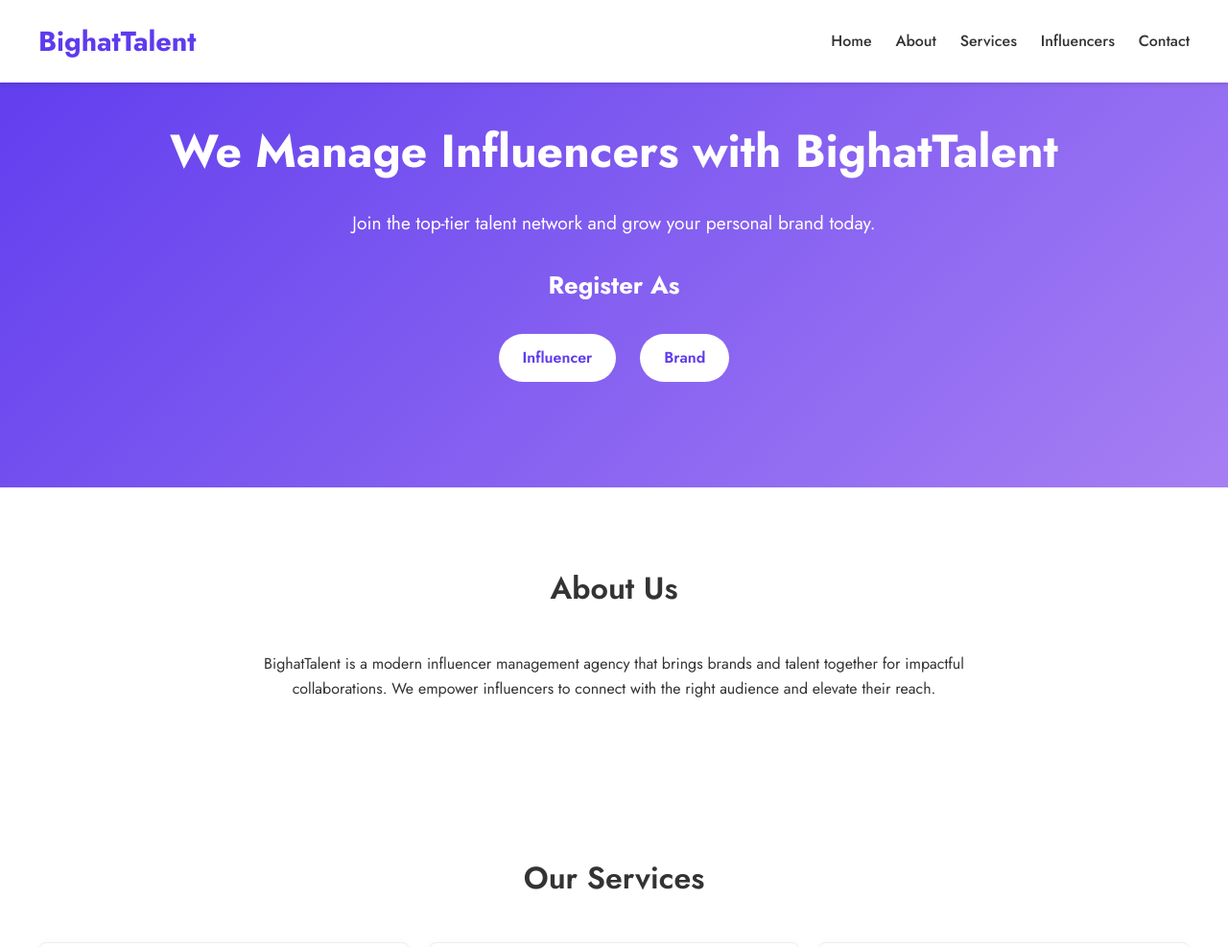
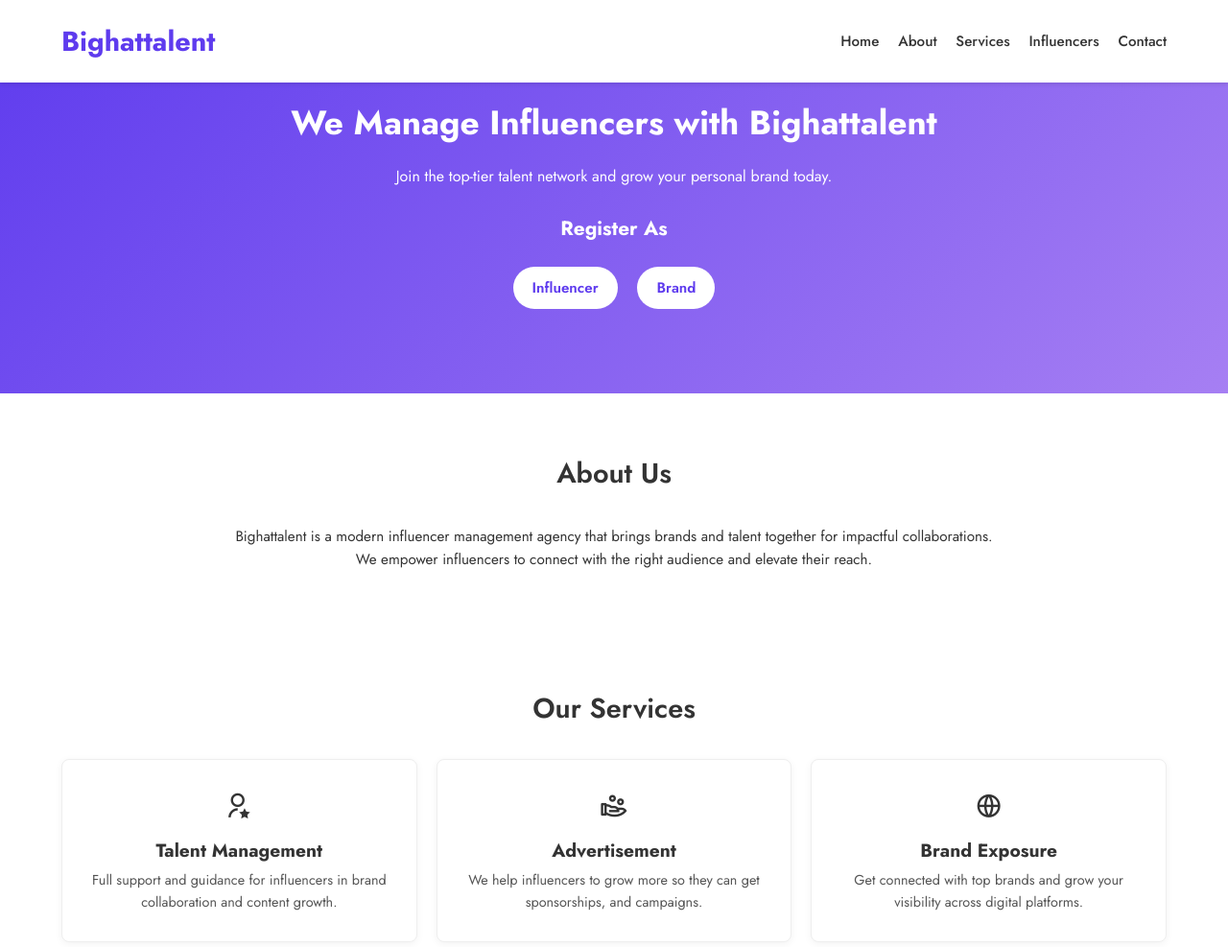
Before and after one commit to Aniket01S/BighatTalentt, a plain HTML site: page index.html in a window 1280 px wide. Shown: the top 987 px of the page at 96% size. Drawn offline with nearby package versions, Linux system fonts and the light colour scheme.

Commit message:
new index

```diff
--- a/index.html
+++ b/index.html
@@ -22,7 +22,7 @@
     }
     header {
       background: #fff;
-      padding: 20px 40px;
+      padding: 20px 5%;
       display: flex;
       justify-content: space-between;
       align-items: center;
@@ -37,93 +37,111 @@
       color: #5e3bee;
     }
     nav a {
-      margin-left: 20px;
+      margin-left: 15px;
       text-decoration: none;
       color: #333;
       font-weight: 500;
       transition: color 0.3s;
+      font-size: 0.95rem;
     }
     nav a:hover {
       color: #5e3bee;
     }
     .hero {
-      padding-top: 120px;
+      padding-top: 100px;
       text-align: center;
       background: linear-gradient(135deg, #5e3bee, #a67ff3);
       color: #fff;
-      padding-bottom: 100px;
+      padding-bottom: 80px;
     }
     .hero h1 {
-      font-size: 3rem;
-      margin-bottom: 20px;
+      font-size: 2.2rem;
+      margin-bottom: 15px;
     }
     .hero p {
-      font-size: 1.2rem;
-      margin-bottom: 30px;
+      font-size: 1rem;
+      margin-bottom: 25px;
     }
     .hero h2 {
-      font-size: 1.6rem;
-      margin-bottom: 20px;
+      font-size: 1.3rem;
+      margin-bottom: 15px;
     }
     .btn-primary {
       background: #fff;
       color: #5e3bee;
-      padding: 12px 25px;
+      padding: 10px 20px;
       border-radius: 25px;
       text-decoration: none;
       font-weight: 600;
       display: inline-block;
-      margin: 10px;
+      margin: 8px;
+      font-size: 0.95rem;
     }
     section {
-      padding: 80px 40px;
+      padding: 60px 5%;
     }
     .section-title {
       text-align: center;
-      font-size: 2rem;
-      margin-bottom: 40px;
+      font-size: 1.8rem;
+      margin-bottom: 30px;
       font-weight: 600;
     }
     .card {
       border: 1px solid #eee;
       border-radius: 8px;
-      padding: 30px;
+      padding: 25px;
       text-align: center;
       box-shadow: 0 2px 8px rgba(0,0,0,0.05);
       background-color: #fff;
     }
     .card img {
-      width: 120px;
-      height: 120px;
+      width: 100px;
+      height: 100px;
       object-fit: cover;
       border-radius: 50%;
-      margin-bottom: 15px;
+      margin-bottom: 10px;
     }
     .card h3 {
-      margin-top: 10px;
-      font-size: 1.4rem;
+      margin-top: 8px;
+      font-size: 1.2rem;
     }
     .card p {
-      margin: 5px 0;
+      margin: 4px 0;
       color: #555;
+      font-size: 0.9rem;
     }
     .grid {
       display: grid;
-      grid-template-columns: repeat(auto-fit, minmax(220px, 1fr));
+      grid-template-columns: repeat(auto-fit, minmax(180px, 1fr));
       gap: 20px;
     }
     footer {
       text-align: center;
-      padding: 40px;
+      padding: 30px 5%;
       background: #f9f9f9;
       color: #999;
-      font-size: 0.9rem;
+      font-size: 0.85rem;
+    }
+    @media (max-width: 600px) {
+      .hero h1 {
+        font-size: 1.7rem;
+      }
+      .hero p, .hero h2, .btn-primary {
+        font-size: 0.9rem;
+      }
+      .logo {
+        font-size: 1.4rem;
+      }
+      nav a {
+        margin-left: 10px;
+        font-size: 0.85rem;
+      }
     }
   </style>
 </head>
 <body>
   <header>
-    <div class="logo">BighatTalent</div>
+    <div class="logo">Bighattalent</div>
     <nav>
       <a href="#home">Home</a>
       <a href="#about">About</a>
@@ -134,33 +152,33 @@
   </header>
 
   <section class="hero" id="home">
-    <h1>We Manage Influencers with BighatTalent</h1>
+    <h1>We Manage Influencers with Bighattalent</h1>
     <p>Join the top-tier talent network and grow your personal brand today.</p>
     <h2>Register As</h2>
     <a href="https://forms.gle/qHWYjVhxouy617376" target="_blank" class="btn-primary">Influencer</a>
-    <a href="https://docs.google.com/forms/d/e/1FAIpQLSd7W_99DUVU9hp-sBsc2UTgyzwuaUgspXP0iyOM-KetoU6-YA/viewform" target="_blank" class="btn-primary">Brand</a>
+    <a href="https://forms.gle/exampleBrandFormLink" target="_blank" class="btn-primary">Brand</a>
   </section>
 
   <section id="about">
     <h2 class="section-title">About Us</h2>
-    <p style="max-width: 800px; margin: auto; text-align: center;">BighatTalent is a modern influencer management agency that brings brands and talent together for impactful collaborations. We empower influencers to connect with the right audience and elevate their reach.</p>
+    <p style="max-width: 800px; margin: auto; text-align: center; font-size: 0.95rem;">Bighattalent is a modern influencer management agency that brings brands and talent together for impactful collaborations. We empower influencers to connect with the right audience and elevate their reach.</p>
   </section>
 
   <section id="services">
     <h2 class="section-title">Our Services</h2>
     <div class="grid">
       <div class="card">
-        <i class="ri-user-star-line" style="font-size: 2rem;"></i>
+        <i class="ri-user-star-line" style="font-size: 1.8rem;"></i>
         <h3>Talent Management</h3>
         <p>Full support and guidance for influencers in brand collaboration and content growth.</p>
       </div>
       <div class="card">
-        <i class="ri-hand-coin-line" style="font-size: 2rem;"></i>
+        <i class="ri-hand-coin-line" style="font-size: 1.8rem;"></i>
         <h3>Advertisement</h3>
         <p>We help influencers to grow more so they can get sponsorships, and campaigns.</p>
       </div>
       <div class="card">
-        <i class="ri-global-line" style="font-size: 2rem;"></i>
+        <i class="ri-global-line" style="font-size: 1.8rem;"></i>
         <h3>Brand Exposure</h3>
         <p>Get connected with top brands and grow your visibility across digital platforms.</p>
       </div>
@@ -205,7 +223,7 @@
 
   <section id="contact">
     <h2 class="section-title">Contact Us</h2>
-    <p style="text-align: center;">Email: connect@bighattalent.com | Instagram: @bighattalent</p>
+    <p style="text-align: center; font-size: 0.95rem;">Email: connect@bighattalent.com | Instagram: @bighattalent</p>
   </section>
 
   <footer>
```
